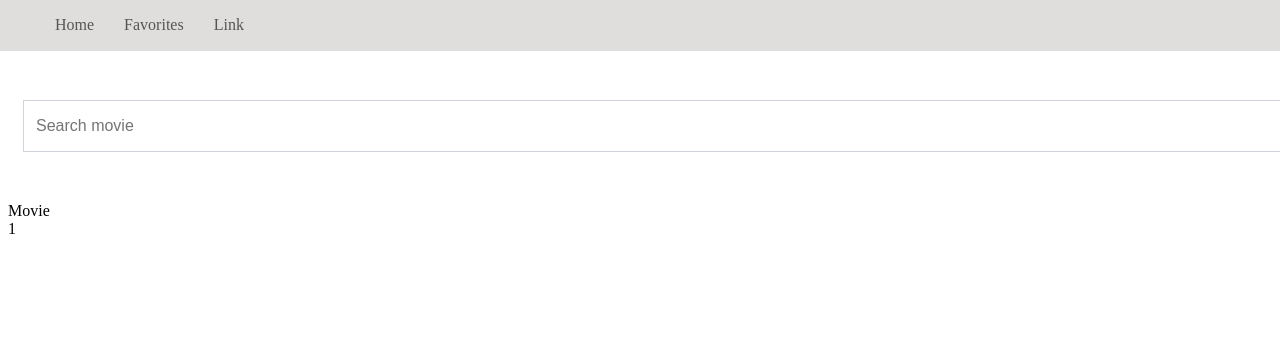
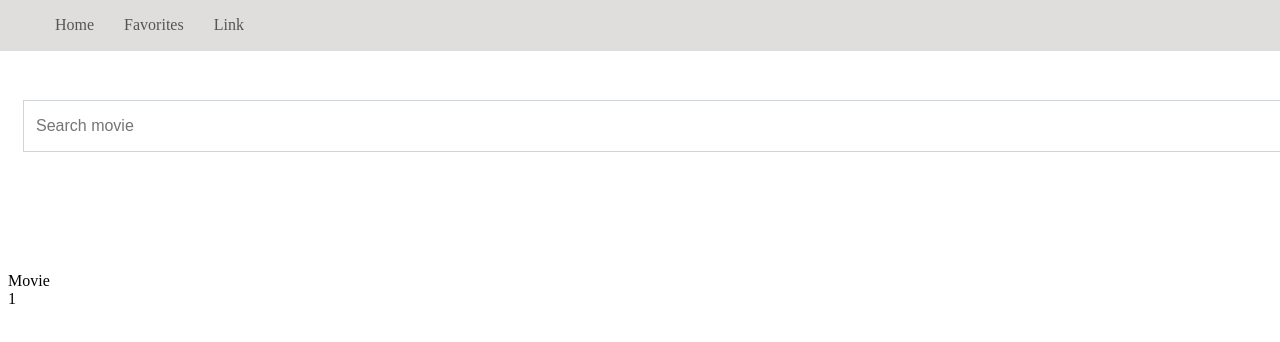
Before and after one commit to Grinsburg/movie-app, a React (Create React App) app: page / in a window 1280 px wide. Shown: the top 342 px of the page. Built offline with nearby package versions, Linux system fonts and the light colour scheme.

Commit message:
fix index.css file: remove padding-bootom

```diff
--- a/src/components/Search/Search.module.css
+++ b/src/components/Search/Search.module.css
@@ -8,11 +8,10 @@
   display: flex;
   flex-wrap: wrap;
   margin: 50px auto;
+  padding-bottom: 70px;
 }
 
-.search{
 
-}
 
 .inputGroup {
   position: relative;
--- a/src/index.css
+++ b/src/index.css
@@ -1,11 +1,7 @@
 html {
-  position: relative;
   min-height: 100%;
 }
 
-body{
-  padding-bottom: 70px;
-}
 code {
   font-family: source-code-pro, Menlo, Monaco, Consolas, "Courier New",
     monospace;
```
